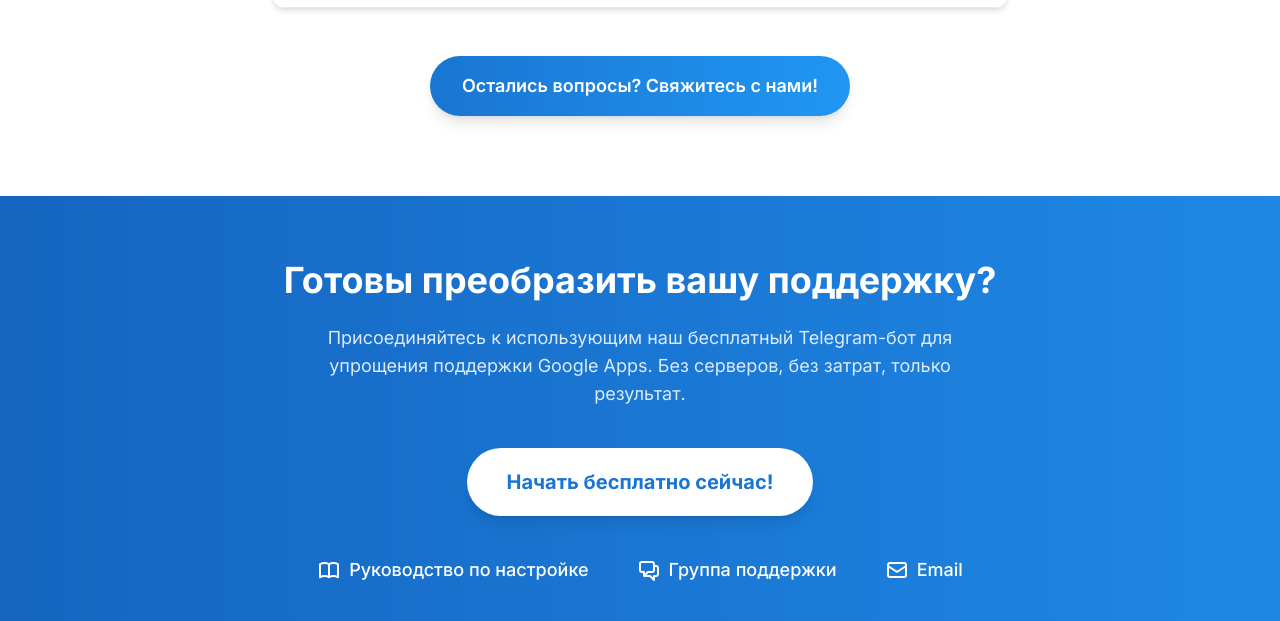
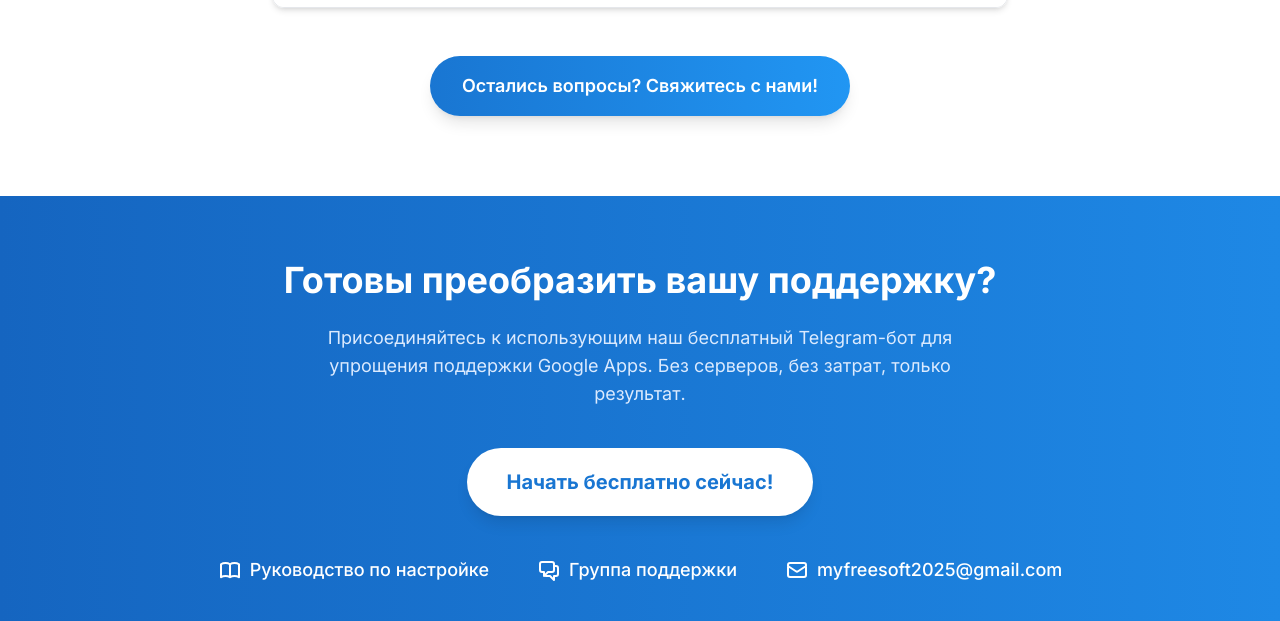
Before and after one commit to jurios78/BotSupport_site, a website: page index.html in a window 1280 px wide. Shown: the part 4920-5541 px from the top of the page. Drawn offline with nearby package versions, Linux system fonts and the light colour scheme.

Commit message:
fix(index.html): update support group link and email address
Update the support group link to point to the correct Telegram group and replace the generic "Email" text with the actual email address. This ensures users can access the correct support channels.

```diff
--- a/index.html
+++ b/index.html
@@ -522,17 +522,17 @@
         </svg>
         Руководство по настройке
       </a>
-      <a href="#" class="text-white hover:text-blue-200 font-medium text-lg flex items-center">
+      <a href="https://t.me/Bot_Support_User" class="text-white hover:text-blue-200 font-medium text-lg flex items-center" target="_blank" rel="noopener noreferrer">
         <svg xmlns="http://www.w3.org/2000/svg" class="h-6 w-6 mr-2" fill="none" viewBox="0 0 24 24" stroke="currentColor">
           <path stroke-linecap="round" stroke-linejoin="round" stroke-width="2" d="M17 8h2a2 2 0 012 2v6a2 2 0 01-2 2h-2v4l-4-4H9a1.994 1.994 0 01-1.414-.586m0 0L11 14h4a2 2 0 002-2V6a2 2 0 00-2-2H5a2 2 0 00-2 2v6a2 2 0 002 2h2v4l.586-.586z" />
         </svg>
         Группа поддержки
       </a>
-      <a href="#" class="text-white hover:text-blue-200 font-medium text-lg flex items-center">
+      <a href="mailto:myfreesoft2025@gmail.com" class="text-white hover:text-blue-200 font-medium text-lg flex items-center" rel="nofollow" aria-label="Написать на электронную почту">
         <svg xmlns="http://www.w3.org/2000/svg" class="h-6 w-6 mr-2" fill="none" viewBox="0 0 24 24" stroke="currentColor">
           <path stroke-linecap="round" stroke-linejoin="round" stroke-width="2" d="M3 8l7.89 5.26a2 2 0 002.22 0L21 8M5 19h14a2 2 0 002-2V7a2 2 0 00-2-2H5a2 2 0 00-2 2v10a2 2 0 002 2z" />
         </svg>
-        Email
+        myfreesoft2025@gmail.com
       </a>
     </div>
     <div class="flex justify-center space-x-8">
```
